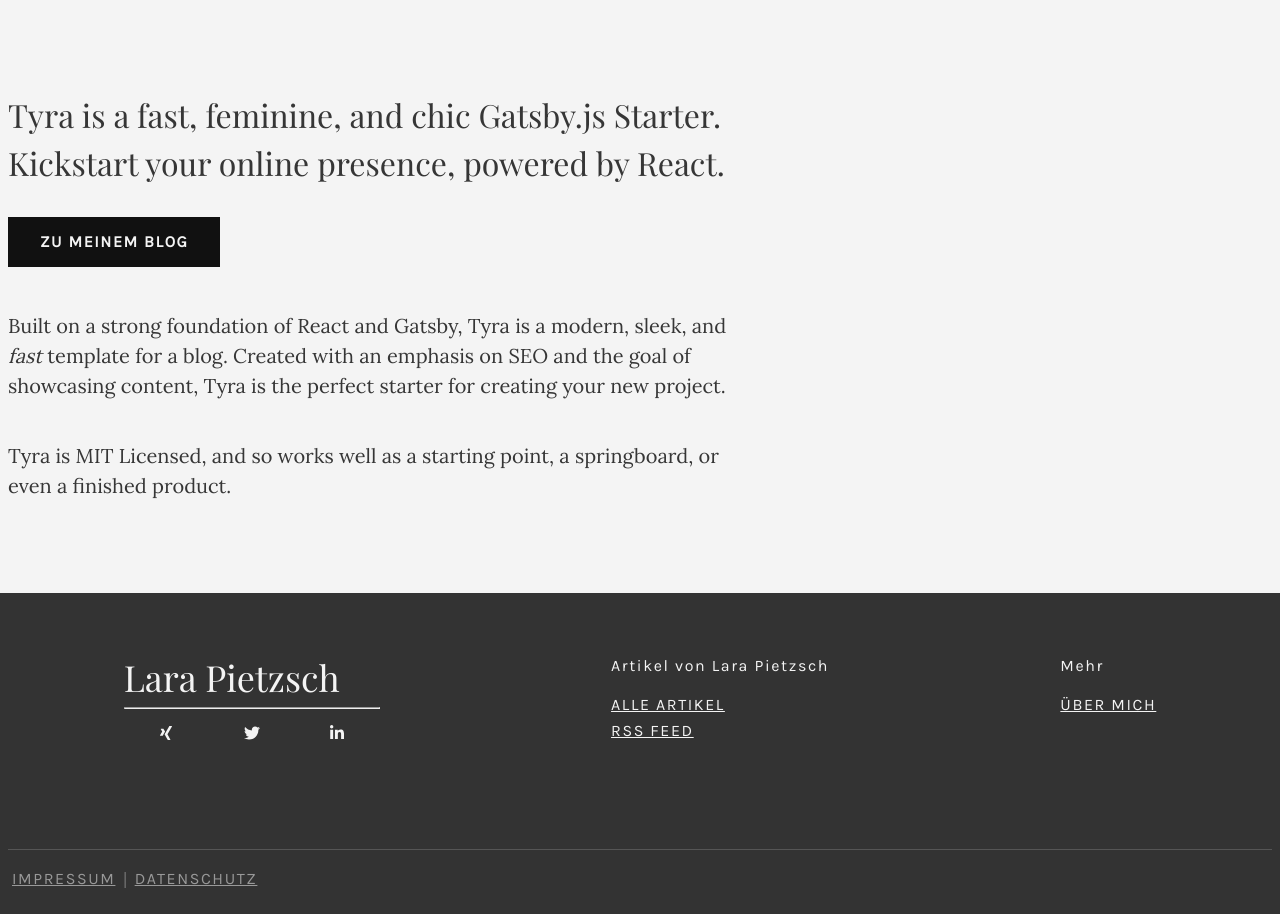
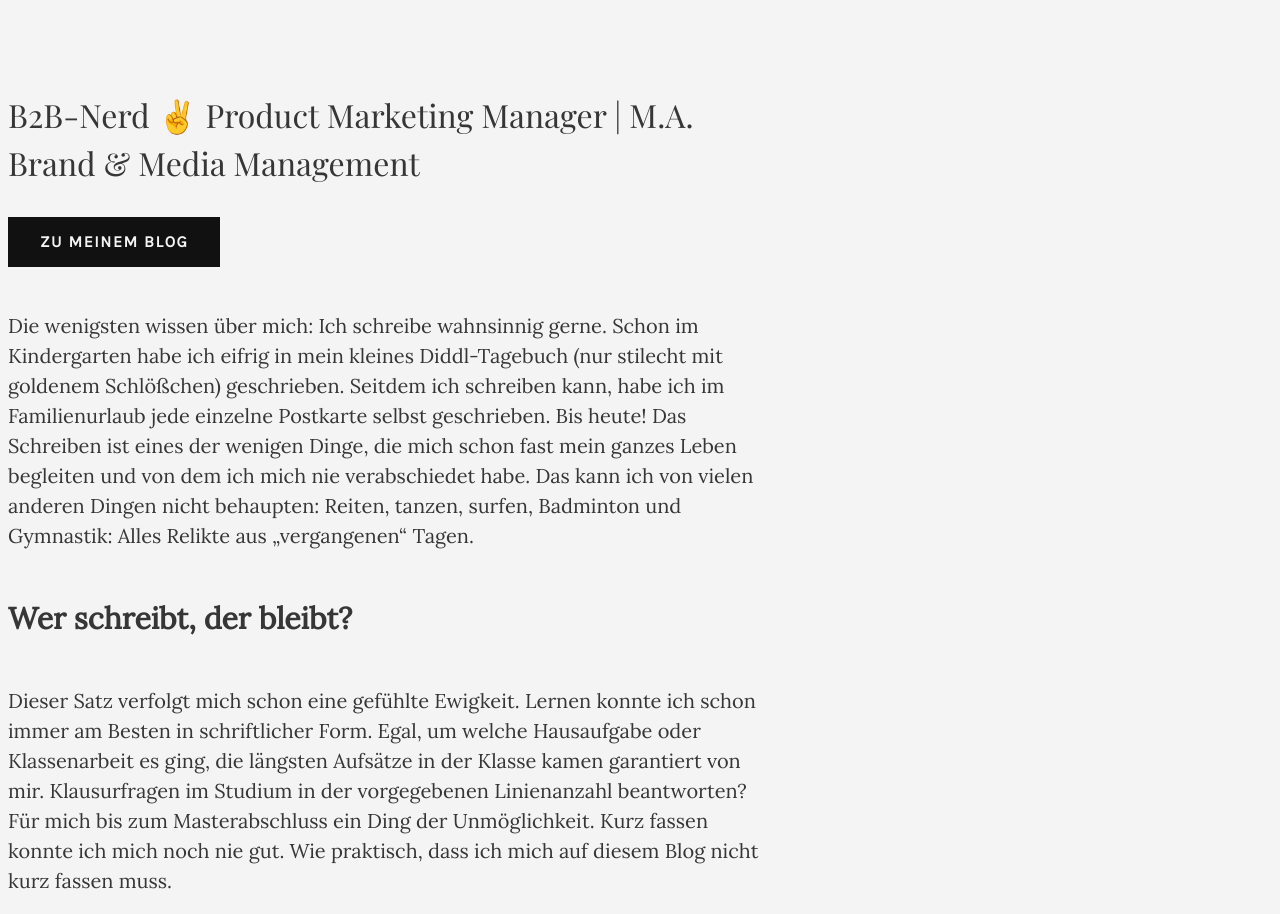
Before and after one commit to lpietzsch/lpietzsch.github.io, a Gatsby site: page /about in a window 1280 px wide. Shown: the part 538-1452 px from the top of the page. Built offline with nearby package versions, Linux system fonts and the light colour scheme; Gatsby itself is replaced by a stand-in of ours.

Commit message:
Update about__bio.md

```diff
--- a/content/copy/about__bio.md
+++ b/content/copy/about__bio.md
@@ -2,10 +2,13 @@
 
 type: "copy"
 name: "about__bio"
-title: "Tyra is a fast, feminine, and chic Gatsby.js Starter. Kickstart your online presence, powered by React."
+title: "B2B-Nerd ✌️ Product Marketing Manager | M.A. Brand & Media Management"
 
 ---
 
-Built on a strong foundation of React and Gatsby, Tyra is a modern, sleek, and _fast_ template for a blog. Created with an emphasis on SEO and the goal of showcasing content, Tyra is the perfect starter for creating your new project.
+Die wenigsten wissen über mich: Ich schreibe wahnsinnig gerne. Schon im Kindergarten habe ich eifrig in mein kleines Diddl-Tagebuch (nur stilecht mit goldenem Schlößchen) geschrieben. Seitdem ich schreiben kann, habe ich im Familienurlaub jede einzelne Postkarte selbst geschrieben. Bis heute! Das Schreiben ist eines der wenigen Dinge, die mich schon fast mein ganzes Leben begleiten und von dem ich mich nie verabschiedet habe. Das kann ich von vielen anderen Dingen nicht behaupten: Reiten, tanzen, surfen, Badminton und Gymnastik: Alles Relikte aus „vergangenen“ Tagen.
 
-Tyra is MIT Licensed, and so works well as a starting point, a springboard, or even a finished product.
+## Wer schreibt, der bleibt?
+
+Dieser Satz verfolgt mich schon eine gefühlte Ewigkeit. Lernen konnte ich schon immer am Besten in schriftlicher Form.
+Egal, um welche Hausaufgabe oder Klassenarbeit es ging, die längsten Aufsätze in der Klasse kamen garantiert von mir. Klausurfragen im Studium in der vorgegebenen Linienanzahl beantworten? Für mich bis zum Masterabschluss ein Ding der Unmöglichkeit. Kurz fassen konnte ich mich noch nie gut. Wie praktisch, dass ich mich auf diesem Blog nicht kurz fassen muss.
```
